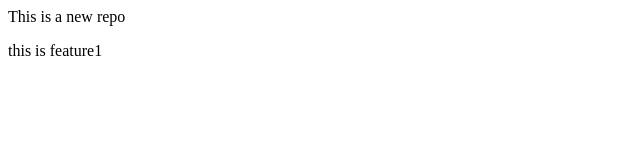
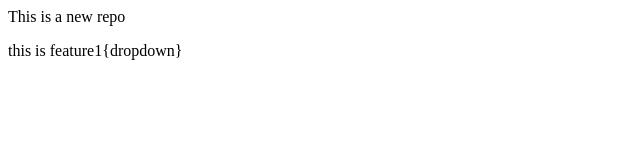
Before and after one commit to balakose/localrepo, a plain HTML site: page index.html in a window 1280 px wide. Shown: the full height of the page, 0-640 px from the left. Drawn offline with Linux system fonts and the light colour scheme.

Commit message:
Add Description

```diff
--- a/index.html
+++ b/index.html
@@ -1,2 +1,2 @@
 <p>This is a new repo</p>
-<p>this is feature1</p>
+<p>this is feature1{dropdown}</p>
```
